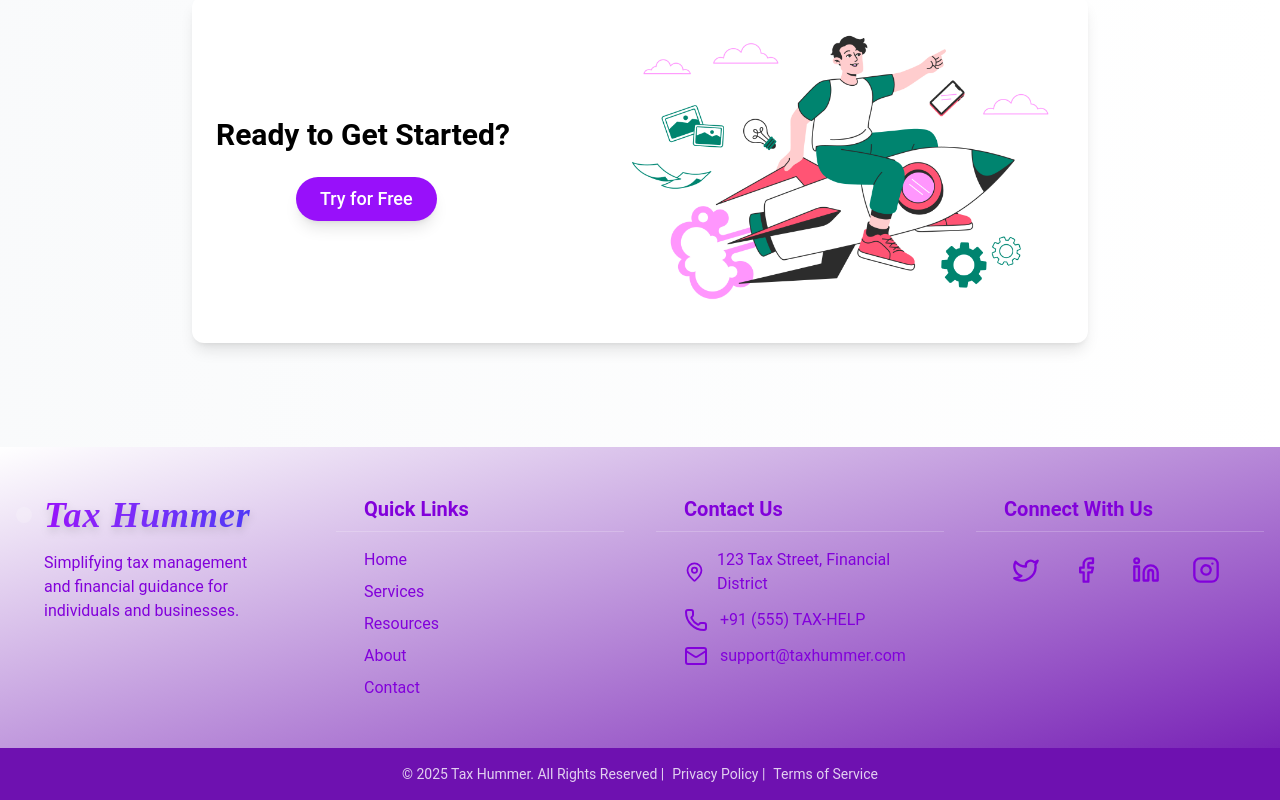
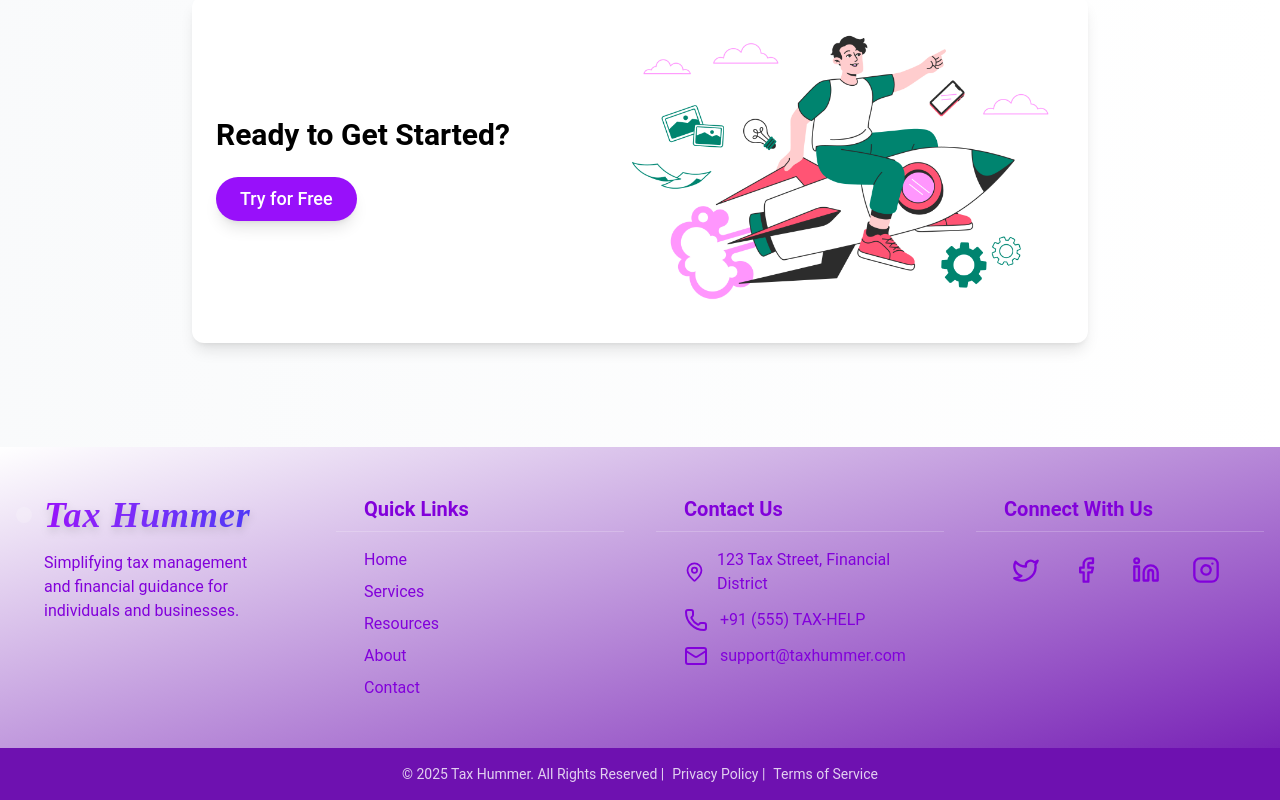
Before and after one commit to Jyotishmoy12/Tax-Hummer, a React (Vite) app: page / in a window 1280 px wide. Shown: the part 2145-2945 px from the top of the page. Built offline with nearby package versions, Linux system fonts and the light colour scheme.

Commit message:
button fixed

```diff
--- a/src/components/ReadyToGetStarted.jsx
+++ b/src/components/ReadyToGetStarted.jsx
@@ -11,9 +11,9 @@ const ReadyToGetStarted = () => {
             <h2 className="text-3xl font-semibold font-[roboto]">
               Ready to Get Started?
             </h2>
-            <button className="bg-purple-600 text-white py-2 px-6 mx-20 rounded-full text-lg font-medium hover:bg-purple-700 shadow-lg transition-all duration-300 font-[roboto]">
-              Try for Free
-            </button>
+            <button className="bg-purple-600 text-white py-2 px-6 rounded-full text-lg font-medium hover:bg-purple-700 shadow-lg transition-all duration-300 font-[roboto] w-full sm:w-auto">
+           Try for Free
+          </button>
           </div>
 
           {/* Image Section without border */}
```
